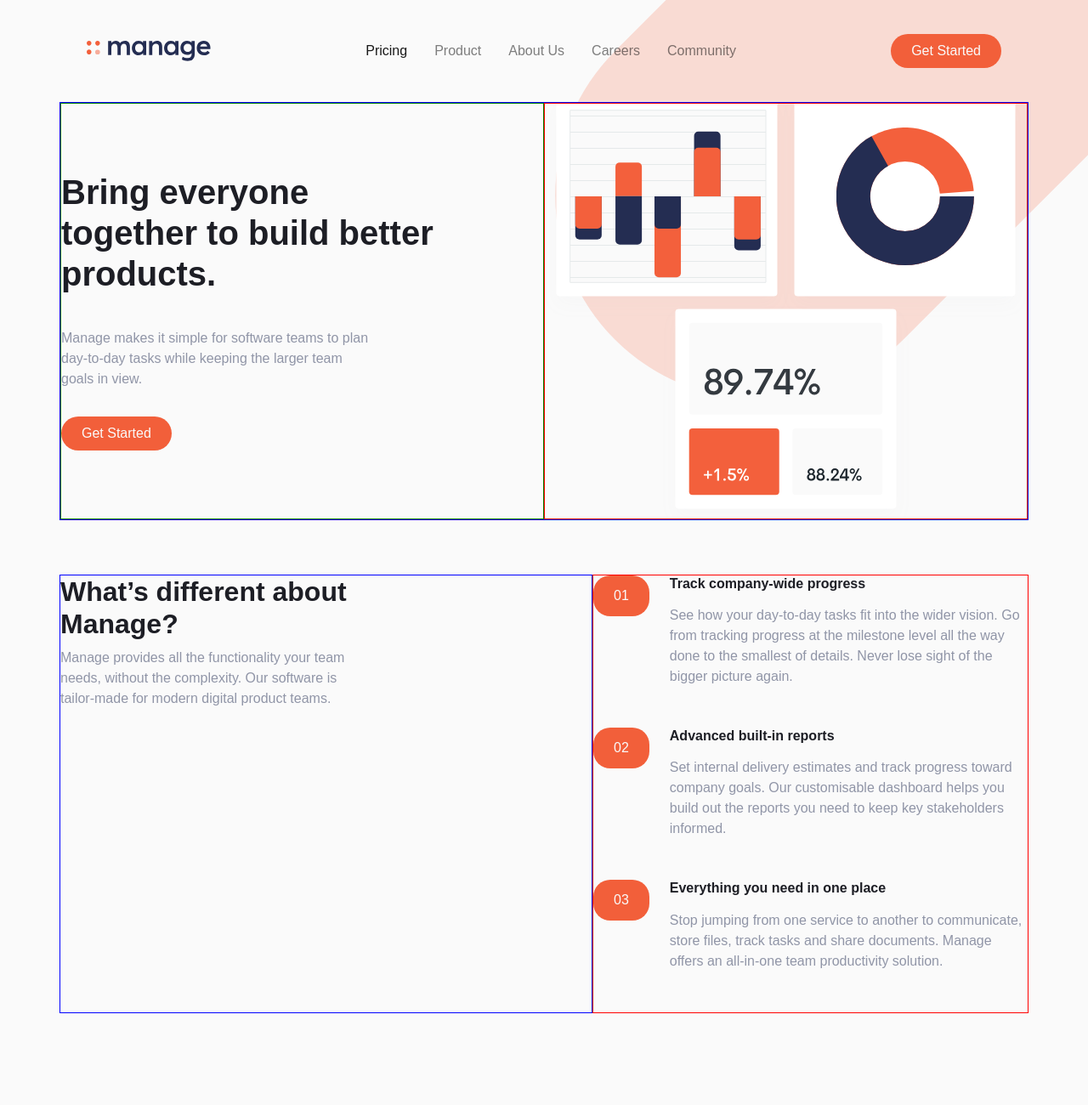
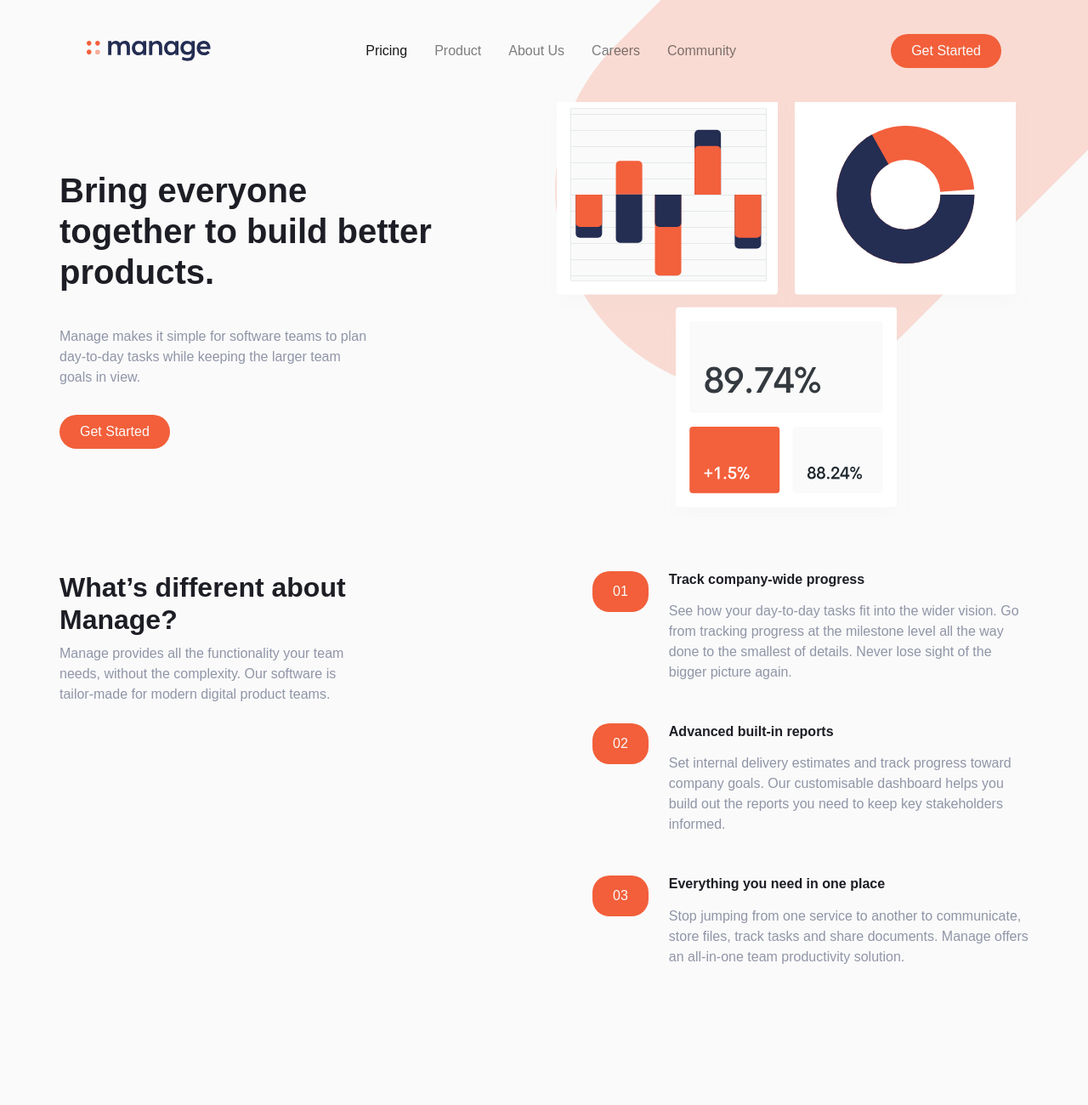
Before and after one commit to diegoBenitez2/manage-Landing-Page, a website built with webpack: page index.html in a window 1280 px wide. Shown: the top 1300 px of the page at 85% size. Built offline with nearby package versions, Linux system fonts and the light colour scheme; some packages are replaced by stand-ins of ours; a web font is replaced by a local one.

Commit message:
modified what.scss and hero.scss

```diff
--- a/src/sass/_hero.scss
+++ b/src/sass/_hero.scss
@@ -1,10 +1,8 @@
 .hero{
   display: flex;
-  border: 1px solid blue;
   padding: 0;
   margin:  0 ;
   &__container1{
-    border: 1px solid green ;
     width: 50%;
     padding: 5em 0;
 
@@ -24,7 +22,6 @@
     @include button;
   }
   &__container2{
-    border: 1px solid red ;
     width: 50%;
     background: url(../assets/images/illustration-intro.svg) center no-repeat;
   }
--- a/src/sass/_what.scss
+++ b/src/sass/_what.scss
@@ -6,7 +6,6 @@
     height: 3em;
   }
    &__description{
-    border: 1px solid blue;
     width: 55%;
     padding-right: 10em;
     &__question{
@@ -19,7 +18,6 @@
     }
   }
   &__list{
-    border: 1px solid red;
     width: 45%;
     .list{
       &__description{
--- a/webpack.config.js
+++ b/webpack.config.js
@@ -5,7 +5,7 @@ const devMode = process.env.NODE_ENV !== 'production';
 const basePath = __dirname
 const distPath = 'dist'
 const sourcePath = './src/js/index.js'
-const indexInput = './src/index.html'
+const indexInput = './index.html'
 const indexOutput = 'index.html'
 module.exports={
 // mode:'development',
@@ -20,7 +20,7 @@ output:{
   filename:'js/[name].js'
 },
 devServer:{
-  contentBase : path.join(basePath,distPath),
+   // contentBase: path.join(__dirname,'dist'),
   open: true
 },
 
```
Also changed, not shown: index.html (renamed from src/index.html).
